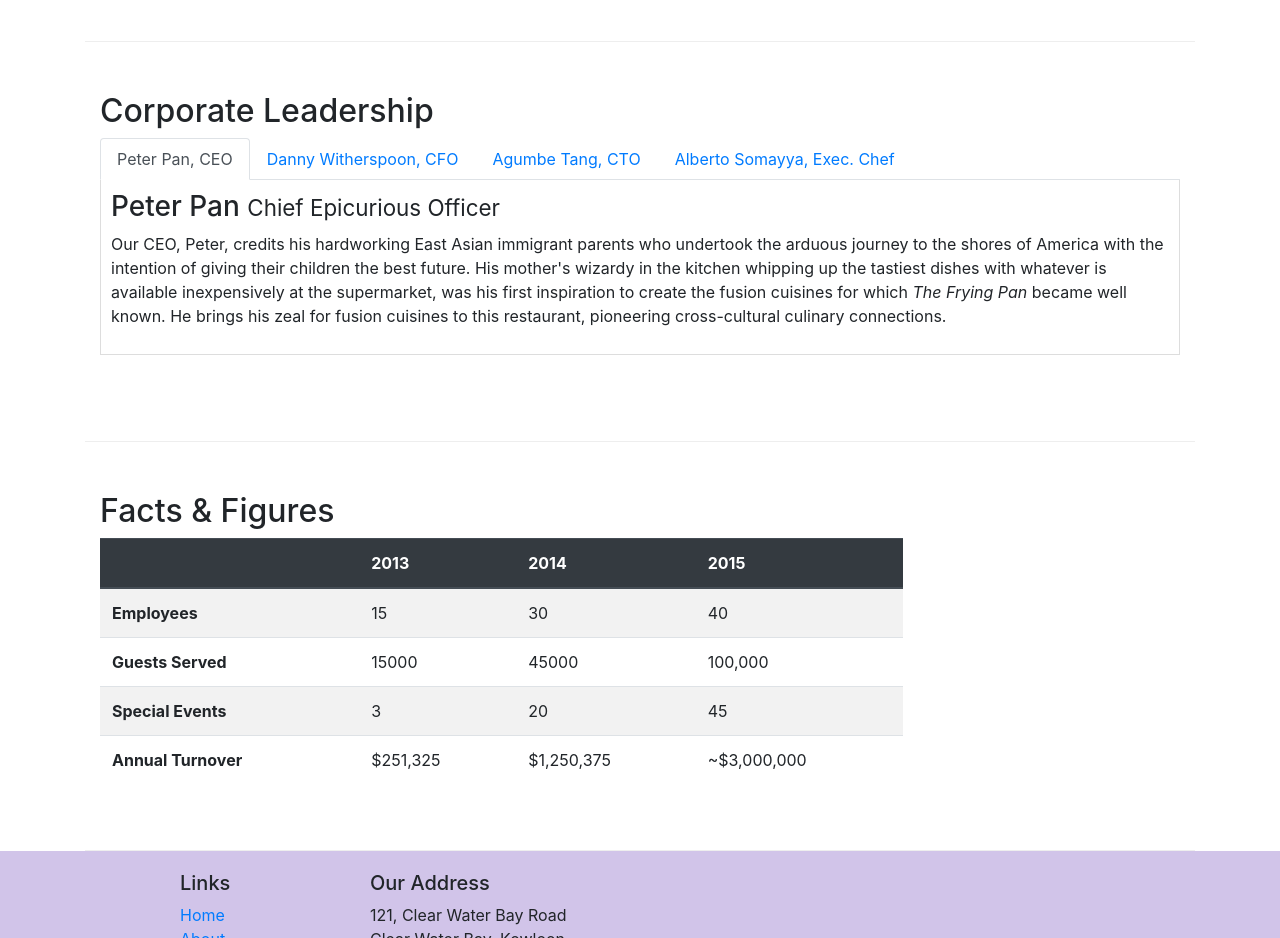
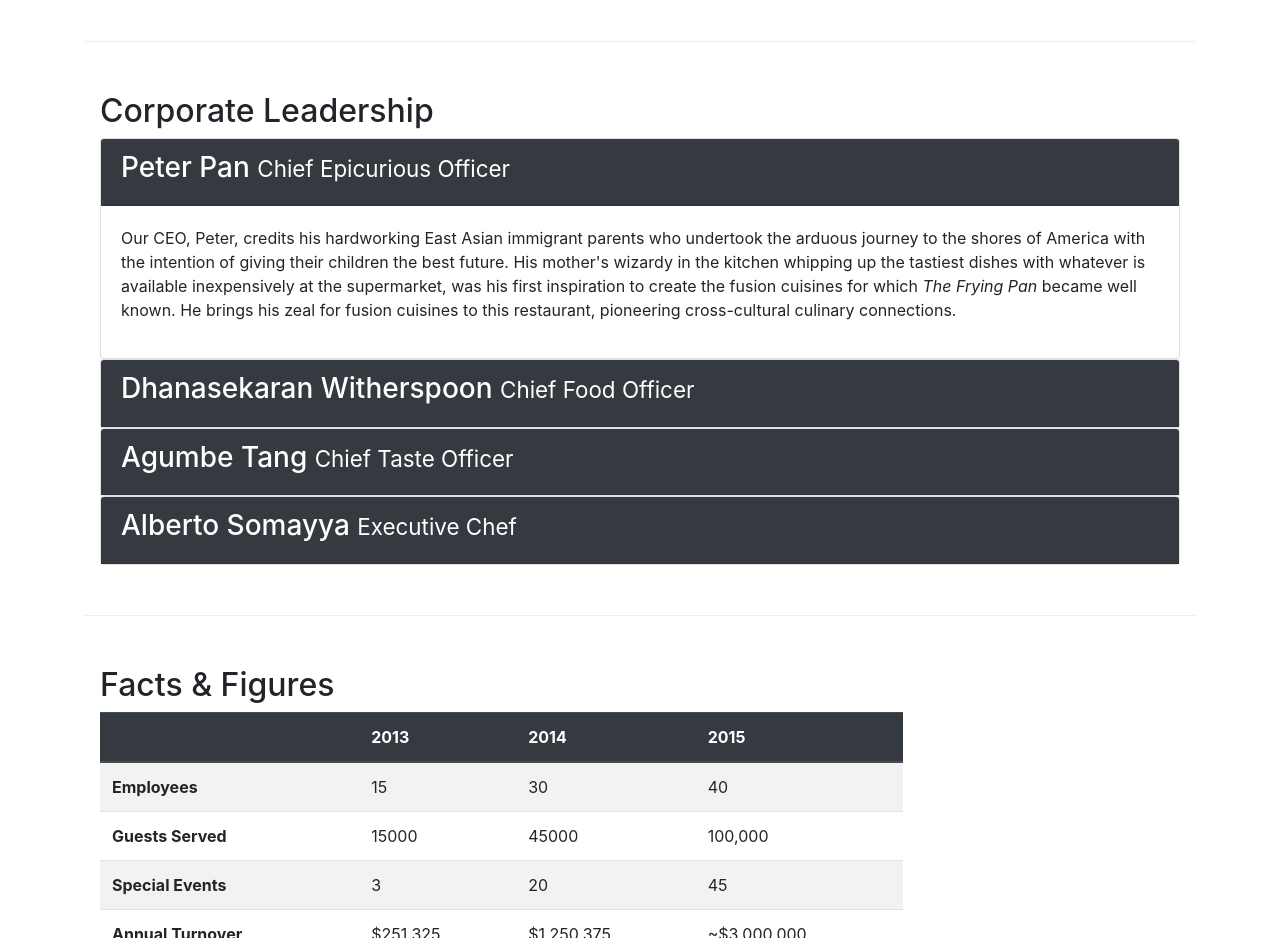
Before and after one commit to AdithiyaG/bootstrap, a website: page aboutus.html in a window 1280 px wide. Shown: the part 880-1818 px from the top of the page. Drawn offline with nearby package versions, Linux system fonts and the light colour scheme.

Commit message:
accordian

```diff
--- a/CSS/style.css
+++ b/CSS/style.css
@@ -41,3 +41,16 @@ body{
     border-bottom: 1px solid #ddd;
     padding:  10px 10px 10px 10px;
 }
+<div class='card'>
+<div class='card-header' role='tab' id=''>
+    <a href='' data-toggle='collapse' data-target=""></a>
+
+</div>
+<div  class='collapse show' id='' data-parent="#accordian">
+    <div class='card-body'>
+
+    </div>
+
+</div>
+
+</div>
--- a/aboutus.html
+++ b/aboutus.html
@@ -101,40 +101,51 @@
         <div class='row row-content'>
             <div class='col-12 col-auto'>
                 <h2>Corporate Leadership</h2>
-                <ul class="nav nav-tabs">
-                    <li class="nav-item">
-                      <a class="nav-link active" href="#peter"
-                        role="tab" data-toggle="tab">Peter Pan, CEO</a>
-                    </li>
-                    <li class="nav-item">
-                      <a class="nav-link" href="#danny" role="tab"
-                        data-toggle="tab">Danny Witherspoon, CFO</a>
-                    </li>
-                    <li class="nav-item">
-                      <a class="nav-link" href="#agumbe" role="tab"
-                        data-toggle="tab">Agumbe Tang, CTO</a>
-                    </li>
-                    <li class="nav-item">
-                      <a class="nav-link" href="#alberto" role="tab"
-                        data-toggle="tab">Alberto Somayya, Exec. Chef</a>
-                    </li>
-                </ul>
-                <div class='tab-content'>
-                    <div class='tab-pane show active fade' role="tabpanel" id=peter>
-                        <h3>Peter Pan <small>Chief Epicurious Officer</small></h3>
-                        <p class = 'd-none d-sm-block'>Our CEO, Peter, credits his hardworking East Asian immigrant parents who undertook the arduous journey to the shores of America with the intention of giving their children the best future. His mother's wizardy in the kitchen whipping up the tastiest dishes with whatever is available inexpensively at the supermarket, was his first inspiration to create the fusion cuisines for which <em>The Frying Pan</em> became well known. He brings his zeal for fusion cuisines to this restaurant, pioneering cross-cultural culinary connections.</p>
+                <div id='accordian'>
+                    <div class='card'>
+                        <div class='card-header bg-dark text-white' role='tab' id='peterhead'>
+                            <h3><a  data-toggle='collapse' data-target="#peter">Peter Pan <small>Chief Epicurious Officer</small></a></h3>
+
+                        </div>
+                        <div  class='collapse show' id='peter' data-parent="#accordian">
+                            <div class='card-body'>
+                                <p class = 'd-none d-sm-block'>Our CEO, Peter, credits his hardworking East Asian immigrant parents who undertook the arduous journey to the shores of America with the intention of giving their children the best future. His mother's wizardy in the kitchen whipping up the tastiest dishes with whatever is available inexpensively at the supermarket, was his first inspiration to create the fusion cuisines for which <em>The Frying Pan</em> became well known. He brings his zeal for fusion cuisines to this restaurant, pioneering cross-cultural culinary connections.</p>
+                            </div>
+                        </div>
+
                     </div>
-                    <div class='tab-pane fade' role="tabpanel" id=danny>
-                        <h3>Dhanasekaran Witherspoon <small>Chief Food Officer</small></h3>
-                        <p class = 'd-none d-sm-block'>Our CFO, Danny, as he is affectionately referred to by his colleagues, comes from a long established family tradition in farming and produce. His experiences growing up on a farm in the Australian outback gave him great appreciation for varieties of food sources. As he puts it in his own words, <em>Everything that runs, wins, and everything that stays, pays!</em></p>
+                    <div class='card'>
+                        <div class='card-header bg-dark text-white' role='tab' id='dannyhead'>
+                            <h3><a  data-toggle='collapse' data-target="#danny">Dhanasekaran Witherspoon <small>Chief Food Officer</small></a></h3>
+
+                        </div>
+                        <div  class='collapse' id='danny' data-parent="#accordian">
+                            <div class='card-body'>
+                                <p class = 'd-none d-sm-block'>Our CFO, Danny, as he is affectionately referred to by his colleagues, comes from a long established family tradition in farming and produce. His experiences growing up on a farm in the Australian outback gave him great appreciation for varieties of food sources. As he puts it in his own words, <em>Everything that runs, wins, and everything that stays, pays!</em></p>
+                            </div>
+                        </div>
                     </div>
-                    <div class='tab-pane fade' role="tabpanel" id=agumbe>
-                        <h3>Agumbe Tang <small>Chief Taste Officer</small></h3>
-                        <p class = 'd-none d-sm-block'>Blessed with the most discerning gustatory sense, Agumbe, our CTO, personally ensures that every dish that we serve meets his exacting tastes. Our chefs dread the tongue lashing that ensues if their dish does not meet his exacting standards. He lives by his motto, <em>You click only if you survive my lick.</em></p>
+                    <div class='card'>
+                        <div class='card-header bg-dark text-white' role='tab' id='agumbehead'>
+                            <h3><a  data-toggle='collapse' data-target="#agumbe">Agumbe Tang <small>Chief Taste Officer</small></a></h3>
+                        </div>
+                        <div  class='collapse' id='agumbe' data-parent="#accordian">
+                            <div class='card-body'>
+                                <p class = 'd-none d-sm-block'>Blessed with the most discerning gustatory sense, Agumbe, our CTO, personally ensures that every dish that we serve meets his exacting tastes. Our chefs dread the tongue lashing that ensues if their dish does not meet his exacting standards. He lives by his motto, <em>You click only if you survive my lick.</em></p>
+                            </div>
+                        </div>
+
                     </div>
-                     <div class='tab-pane fade' role="tabpanel" id=alberto>
-                        <h3>Alberto Somayya <small>Executive Chef</small></h3>
-                        <p class = 'd-none d-sm-block'>Award winning three-star Michelin chef with wide International experience having worked closely with whos-who in the culinary world, he specializes in creating mouthwatering Indo-Italian fusion experiences. He says, <em>Put together the cuisines from the two craziest cultures, and you get a winning hit! Amma Mia!</em></p>
+                    <div class='card'>
+                        <div class='card-header bg-dark text-white' role='tab' id='albertohead'>
+                            <h3><a data-toggle='collapse' data-target="#alberto">Alberto Somayya <small>Executive Chef</small></a></h3>
+
+                        </div>
+                        <div  class='collapse' id='alberto' data-parent="#accordian">
+                            <div class='card-body'>
+                                <p class = 'd-none d-sm-block'>Award winning three-star Michelin chef with wide International experience having worked closely with whos-who in the culinary world, he specializes in creating mouthwatering Indo-Italian fusion experiences. He says, <em>Put together the cuisines from the two craziest cultures, and you get a winning hit! Amma Mia!</em></p>
+                            </div>
+                        </div>
                     </div>
                 </div>
             </div>
```
